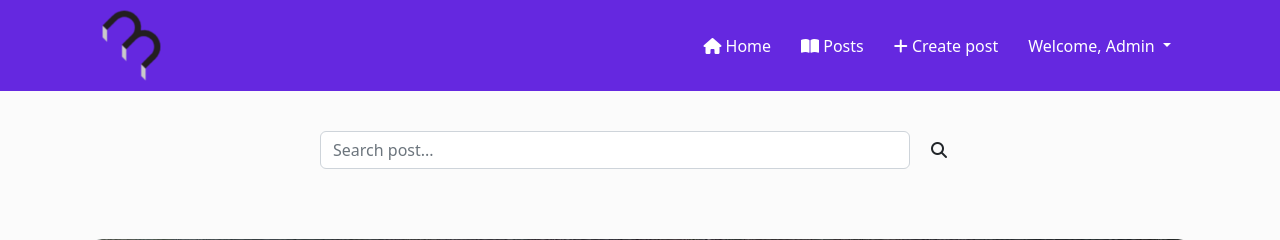
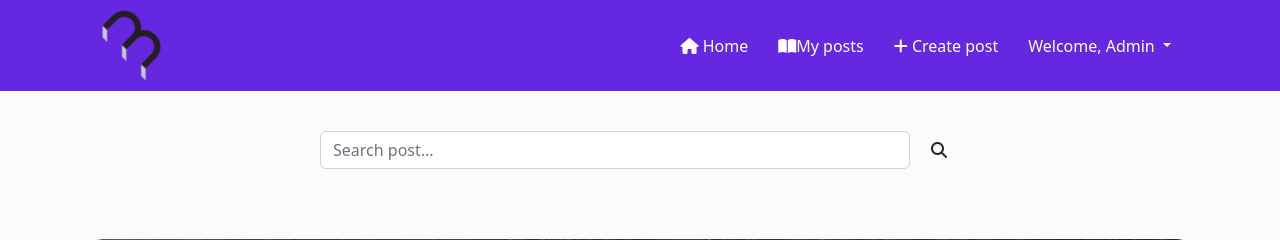
Before and after one commit to manevardazaryan1/myblogs, a Django app: page /blogs/2 in a window 1280 px wide. Shown: the top 240 px of the page. Run offline with Django 4.2, Linux system fonts and the light colour scheme; a user stored in the database is signed in; data comes from the database, SQL or seed files in the repository.

Commit message:
changed header

```diff
--- a/main/templates/main/base.html
+++ b/main/templates/main/base.html
@@ -34,7 +34,7 @@
                                 </li>
                                 {% if user.is_authenticated %}
                                     <li class='nav-item'>
-                                        <a class='nav-link ' href='{% url "blogs" %}'><i class="fa-solid fa-book-open"></i> Posts</a>
+                                        <a class='nav-link ' href='{% url "blogs" %}'><i class="fa-solid fa-book-open"></i>My posts</a>
                                     </li>
                                     <li class='nav-item'>
                                         <a class='nav-link' href='{% url "add_post" %}'><i class="fa-solid fa-plus"></i> Create post</a>
```
